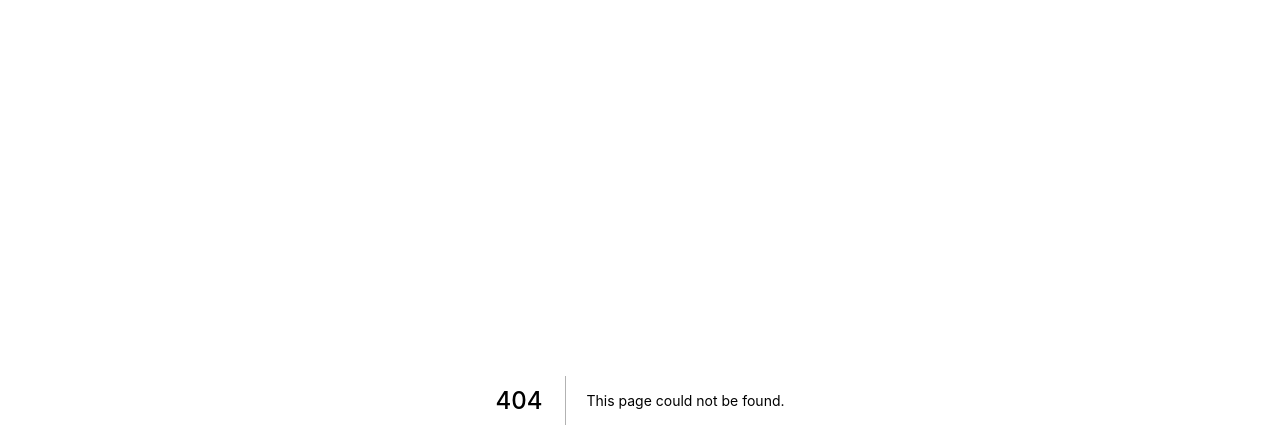
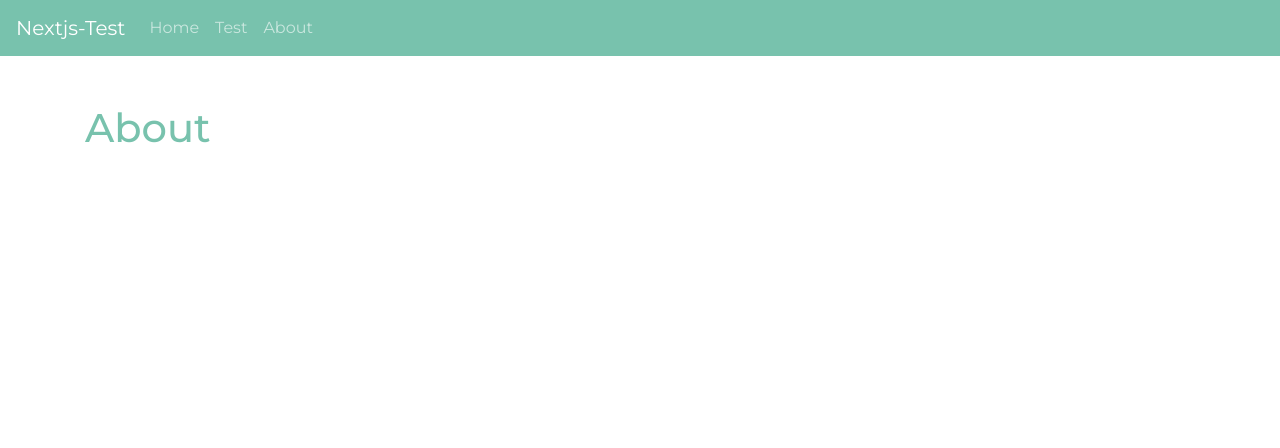
Before and after one commit to Mauritor/nextjs-my_first_test, a Next.js app: page /about in a window 1280 px wide. Before the commit this address had no page. Shown: the top 448 px of the page. Built offline with nearby package versions, Linux system fonts and the light colour scheme.

Commit message:
First Commit

```diff
--- /dev/null
+++ b/components/Myhead.js
@@ -0,0 +1,13 @@
+import Head from 'next/head';
+
+export default function Myhead () {
+    return (
+        <>
+            <Head>
+                <title>Create Next App</title>
+                <link rel="icon" href="/favicon.ico" />
+                <link rel="stylesheet" href="https://bootswatch.com/4/minty/bootstrap.min.css" />
+            </Head>
+        </>
+    )
+}
--- /dev/null
+++ b/components/Nav.js
@@ -0,0 +1,32 @@
+import Link from 'next/link'
+
+export default function Nav() {
+    return (
+        <>
+            <nav className="navbar navbar-expand-lg navbar-dark bg-primary">
+                <a className="navbar-brand" href="#">Nextjs-Test</a>
+
+                <div className="collapse navbar-collapse">
+                    <ul className="navbar-nav mr-auto">
+                        <li className="nav-item">
+                            <Link href="/">
+                                <a className="nav-link">Home</a>
+                            </Link>
+                        </li>
+                        <li className="nav-item">
+                            <Link href="/test">
+                                <a className="nav-link">Test</a>
+                            </Link>
+                        </li>
+                        <li className="nav-item">
+                            <Link href="/about">
+                                <a className="nav-link">About</a>
+                            </Link>
+                        </li>
+                    </ul>
+                </div>
+            </nav>
+        </>
+    )
+
+}
--- /dev/null
+++ b/pages/about.js
@@ -0,0 +1,20 @@
+import MyHead from '../components/Myhead';
+import Nav from '../components/Nav';
+
+const about = () => {
+    return (
+        <>
+            <MyHead />
+            <Nav />
+            <div className="container">
+                <div className="row">
+                    <div className="col-sm-12">
+                        <h1 className="text-primary my-5">About</h1>
+                    </div>
+                </div>
+            </div>
+        </>
+    )
+}
+
+export default about
```
Also changed, not shown: pages/index.js (+13 -59 lines), pages/test.js (added, +19 -0 lines).
